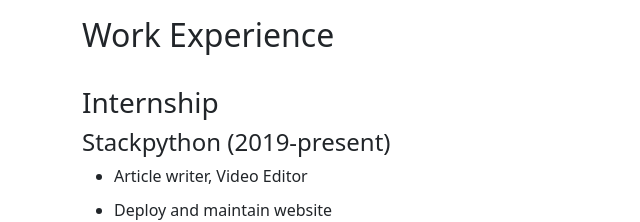
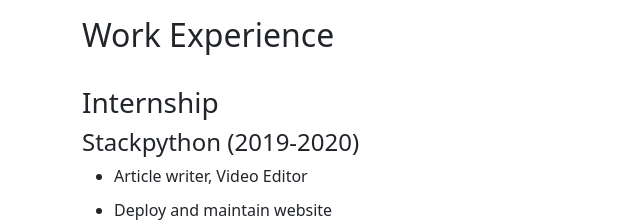
Before and after one commit to isarafx/react-portfolio, a React (Create React App) app: page /aboutme in a window 1280 px wide. Shown: the part 780-1002 px from the top of the page, without its empty margins (0-640 px from the left). Built offline with nearby package versions, Linux system fonts and the light colour scheme.

Commit message:
fix about me internship date

```diff
--- a/src/components/AboutMe.jsx
+++ b/src/components/AboutMe.jsx
@@ -30,7 +30,7 @@
         <h2>Work Experience</h2>
           <br />
           <h3>Internship</h3>
-            <h4>Stackpython (2019-present)</h4>
+            <h4>Stackpython (2019-2020)</h4>
               <ul>
                 <li>Article writer, Video Editor</li>
                 <li>Deploy and maintain website</li>
```
